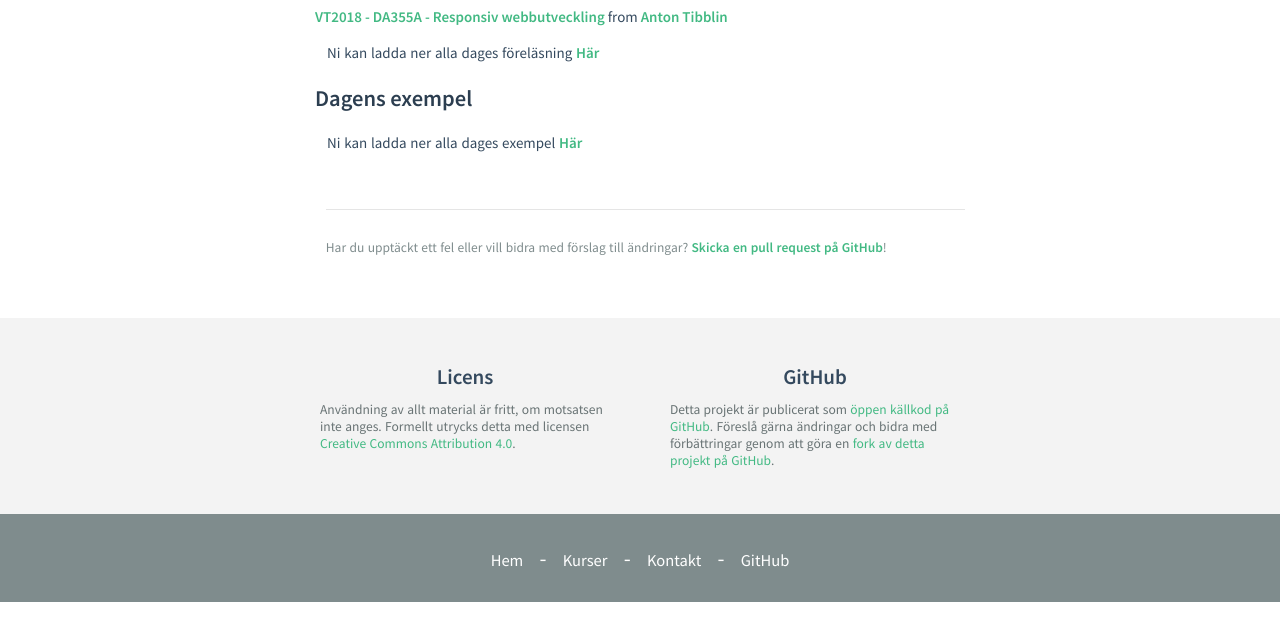
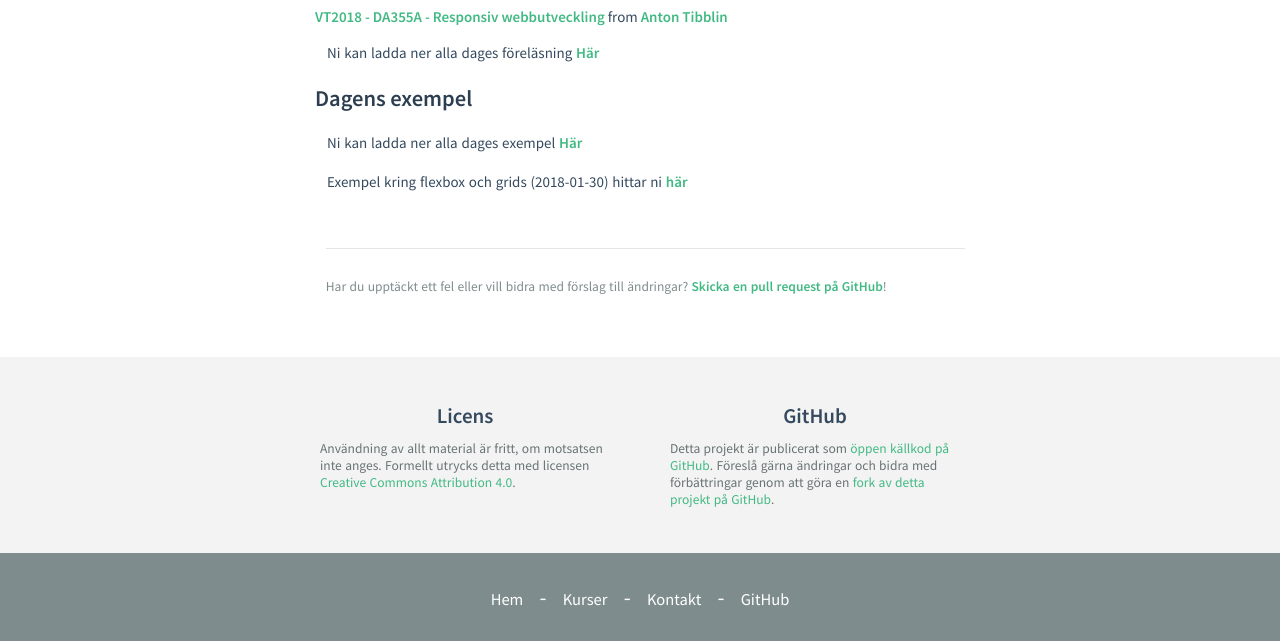
Before and after one commit to mau-dvmt/mah-dv.github.io, a Jekyll site: the page built from courses/da344a-da355a/lectures/le8.md, in a window 1280 px wide. Shown: the part 651-1292 px from the top of the page. Built offline with Jekyll 4.4.1, drawn with Linux system fonts in a browser that asks for light colours; before the commit the page ends 1253 px from its top, so only the background shows below that.

Commit message:
Added example

```diff
--- a/courses/da344a-da355a/lectures/le8.md
+++ b/courses/da344a-da355a/lectures/le8.md
@@ -12,3 +12,5 @@ Ni kan ladda ner alla dages föreläsning [Här](8.pdf)
 ## Dagens exempel
 
 Ni kan ladda ner alla dages exempel [Här](8.zip)
+
+Exempel kring flexbox och grids (2018-01-30) hittar ni [här](FlexboxGrids.zip)
```
Also changed, not shown: 1 other file.
